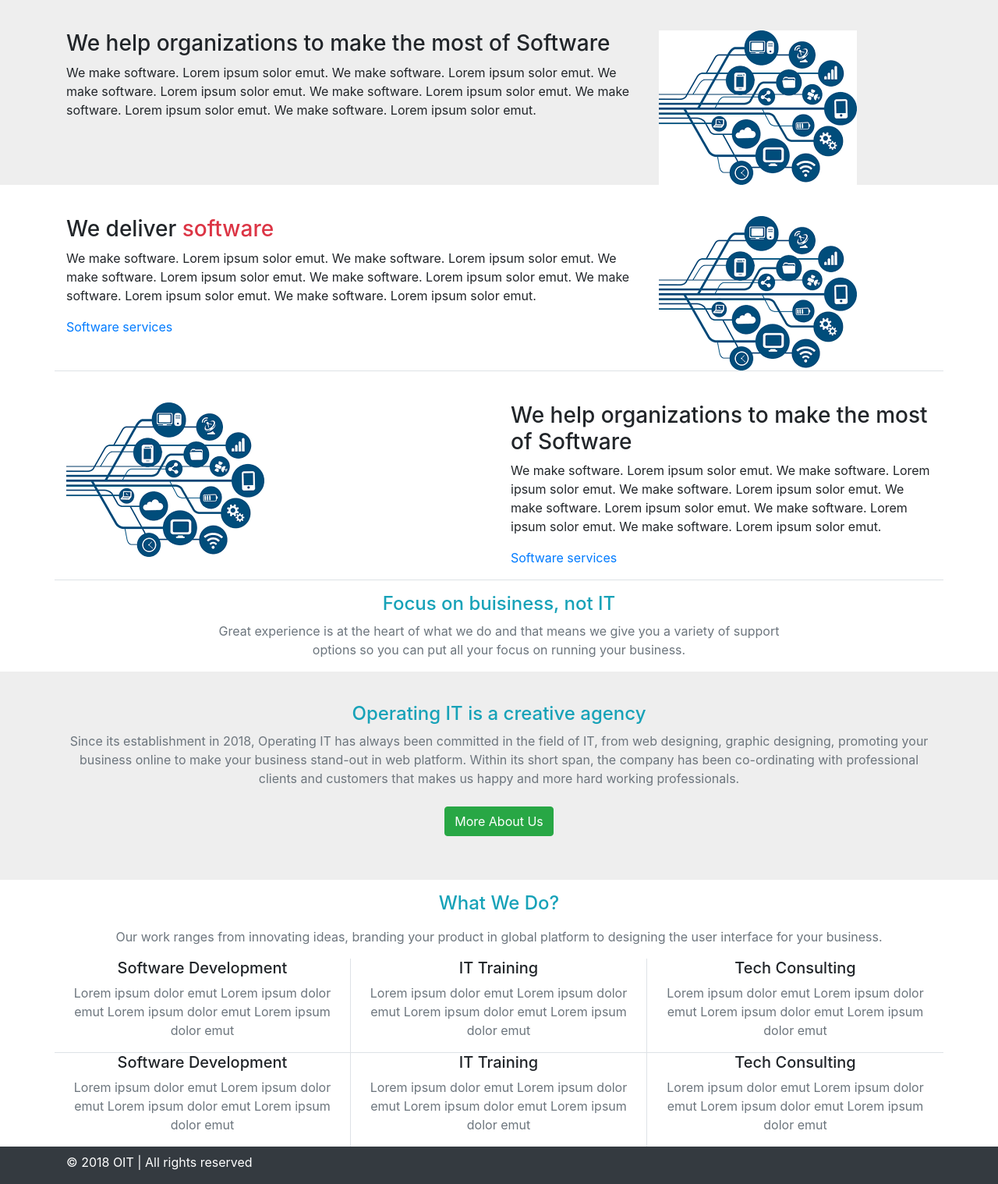
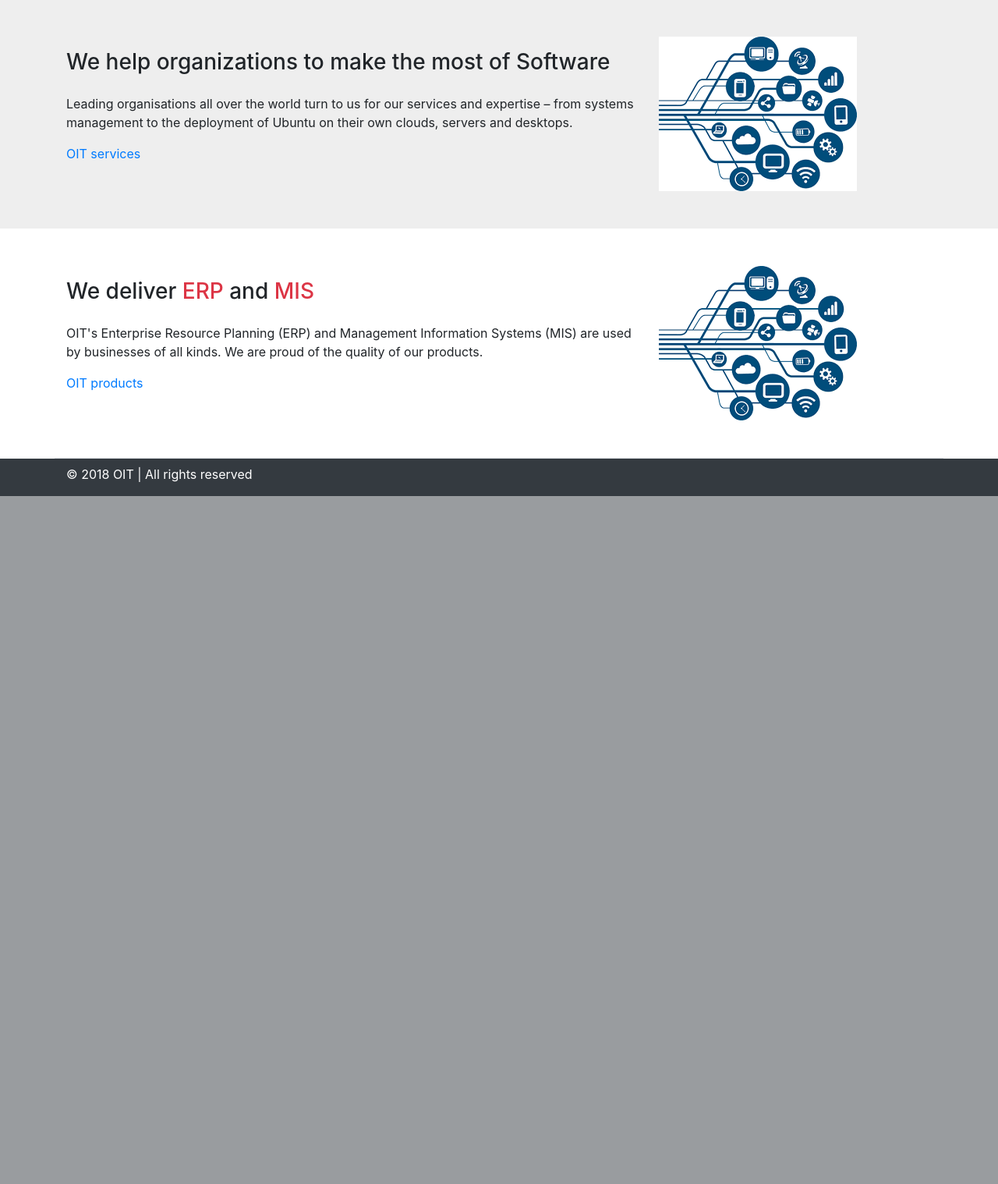
Before and after one commit to navrang-hotel/oit, a Django app: page /base/ in a window 1280 px wide. Shown: the part 557-2075 px from the top of the page at 78% size. After the commit the page ends 1193 px from the top, so only its background shows below. Run offline with Django 3.2, Linux system fonts and the light colour scheme; some libraries are stand-ins or nearby versions.

Commit message:
Updating Home page

```diff
--- a/base/templates/base/index.html
+++ b/base/templates/base/index.html
@@ -14,7 +14,7 @@
             It is our mission to make open source software available to people everywhere. We believe the best way to fuel innovation is to give the innovators the technology they need.
           </p>
           <p>
-            <a href=""><strong>About OIT</strong></a>
+            <a href="">About OIT</a>
           </p>
         </div>
         <div class="col-sm-6">
@@ -22,18 +22,17 @@
       </div>
     </div>
   </div>
-  <div class="container-fluid nb-bg-lgray nb-pt-20px">
+
+  <div class="container-fluid nb-bg-lgray py-5">
     <div class="container">
       <div class="row">
         <div class="col-sm-8">
-          <h3>We help organizations to make the most of Software</h3>
+          <h3 class="py-3">We help organizations to make the most of Software</h3>
         <p>
-          We make software. Lorem ipsum solor emut.
-          We make software. Lorem ipsum solor emut.
-          We make software. Lorem ipsum solor emut.
-          We make software. Lorem ipsum solor emut.
-          We make software. Lorem ipsum solor emut.
-          We make software. Lorem ipsum solor emut.
+Leading organisations all over the world turn to us for our services and expertise – from systems management to the deployment of Ubuntu on their own clouds, servers and desktops.
+        </p>
+        <p>
+          <a href="">OIT services</a>
         </p>
         </div>
         <div class="col-sm-4">
@@ -44,20 +43,16 @@
     </div>
   </div>
 
-  <div class="container nb-pt-20px border-bottom">
+  <div class="container py-5 border-bottom">
     <div class="row">
       <div class="col-sm-8">
-        <h3>We deliver <span class="text-danger">software</span></h3>
+        <h3 class="py-3">We deliver <span class="text-danger">ERP</span> and <span class="text-danger">MIS</span></h3>
         <p>
-          We make software. Lorem ipsum solor emut.
-          We make software. Lorem ipsum solor emut.
-          We make software. Lorem ipsum solor emut.
-          We make software. Lorem ipsum solor emut.
-          We make software. Lorem ipsum solor emut.
-          We make software. Lorem ipsum solor emut.
+OIT's Enterprise Resource Planning (ERP) and Management Information Systems (MIS) are used by
+businesses of all kinds. We are proud of the quality of our products.
         </p>
         <p>
-          <a href="">Software services</a>
+          <a href="">OIT products</a>
         </p>
       </div>
       <div class="col-sm-4">
@@ -67,112 +62,4 @@
     </div>
   </div>
 
-  <div class="container nb-pt-20px border-bottom">
-    <div class="row">
-      <div class="col-sm-6">
-        {% load static %}
-        <img src="{% static 'base/img/index_2.png' %}" class="img-fluid" alt="Responsive image" />
-      </div>
-      <div class="col-sm-6">
-        <h3>We help organizations to make the most of Software</h3>
-        <p>
-          We make software. Lorem ipsum solor emut.
-          We make software. Lorem ipsum solor emut.
-          We make software. Lorem ipsum solor emut.
-          We make software. Lorem ipsum solor emut.
-          We make software. Lorem ipsum solor emut.
-          We make software. Lorem ipsum solor emut.
-        </p>
-        <p>
-          <a href="">Software services</a>
-        </p>
-      </div>
-    </div>
-  </div>
-
-
-  <!-- Second part -->
-  <div class="container pt-3 text-center">
-    <h4 class="text-info">Focus on buisiness, not IT</h4>
-    <p class="text-secondary">
-      Great experience is at the heart of what we do and that means we give you a variety of support
-      <br/>
-      options so you can put all your focus on running your business.
-    </p>
-  </div>
-  <!-- /Second part -->
-
-  <!-- Third part -->
-  <div class="container-fluid nb-bg-lgray">
-    <div class="container nb-pt-20px nb-pb-20px">
-      <h4 class="text-center text-info">Operating IT is a creative agency</h4>
-      <p class="text-center text-secondary">
-Since its establishment in 2018, Operating IT has always been committed in the field of IT, from web designing, graphic designing, promoting your business online to make your business stand-out in web platform. Within its short span, the company has been co-ordinating with professional clients and customers that makes us happy and more hard working professionals.
-      <br/>
-      <br/>
-      <a href="" class="btn btn-success">More About Us</a>
-      <p>
-    </div>
-  </div>
-  <!-- /Third part -->
-
-  <!-- Fourth part -->
-  <div class="container pt-3">
-    <h4 class="text-info text-center">What We Do?</h4>
-    <p class="text-secondary text-center my-3">
-      Our work ranges from innovating ideas, branding your product in global platform to designing the user interface for your business.
-    </p>
-    <div class="row">
-      <div class="col-sm-4 border-right">
-        <h5 class="text-center">Software Development</h5>
-        <p class="text-center text-secondary">Lorem ipsum dolor emut Lorem ipsum dolor emut Lorem ipsum dolor emut Lorem ipsum dolor emut </p>
-      </div>
-      <div class="col-sm-4 border-right">
-        <h5 class="text-center">IT Training</h5>
-        <p class="text-center text-secondary">Lorem ipsum dolor emut Lorem ipsum dolor emut Lorem ipsum dolor emut Lorem ipsum dolor emut </p>
-      </div>
-      <div class="col-sm-4">
-        <h5 class="text-center">Tech Consulting</h5>
-        <p class="text-center text-secondary">Lorem ipsum dolor emut Lorem ipsum dolor emut Lorem ipsum dolor emut Lorem ipsum dolor emut </p>
-      </div>
-    </div>
-    <div class="row">
-      <div class="col-sm-4 border-right border-top">
-        <h5 class="text-center">Software Development</h5>
-        <p class="text-center text-secondary">Lorem ipsum dolor emut Lorem ipsum dolor emut Lorem ipsum dolor emut Lorem ipsum dolor emut </p>
-      </div>
-      <div class="col-sm-4 border-right border-top">
-        <h5 class="text-center">IT Training</h5>
-        <p class="text-center text-secondary">Lorem ipsum dolor emut Lorem ipsum dolor emut Lorem ipsum dolor emut Lorem ipsum dolor emut </p>
-      </div>
-      <div class="col-sm-4 border-top">
-        <h5 class="text-center">Tech Consulting</h5>
-        <p class="text-center text-secondary">Lorem ipsum dolor emut Lorem ipsum dolor emut Lorem ipsum dolor emut Lorem ipsum dolor emut </p>
-      </div>
-    </div>
-  </div>
-  <!-- /Fourth part -->
-
 {% endblock %}
-
-  <div class="container-fluid">
-    <div class="container">
-      <h3 class="text-center">
-      We give software and IT services to business.
-      </h3>
-    </div>
-  </div>
-
-  <!-- Top part -->
-  <div class="container-fluid border pt-3">
-    <div class="container">
-      <div class="row">
-        <div class="col-sm-4">
-          <h3>Operating IT</h3>
-        </div>
-        <div class="col-sm-8">
-        </div>
-      </div>
-    </div>
-  </div>
-  <!-- /Top part -->
```
